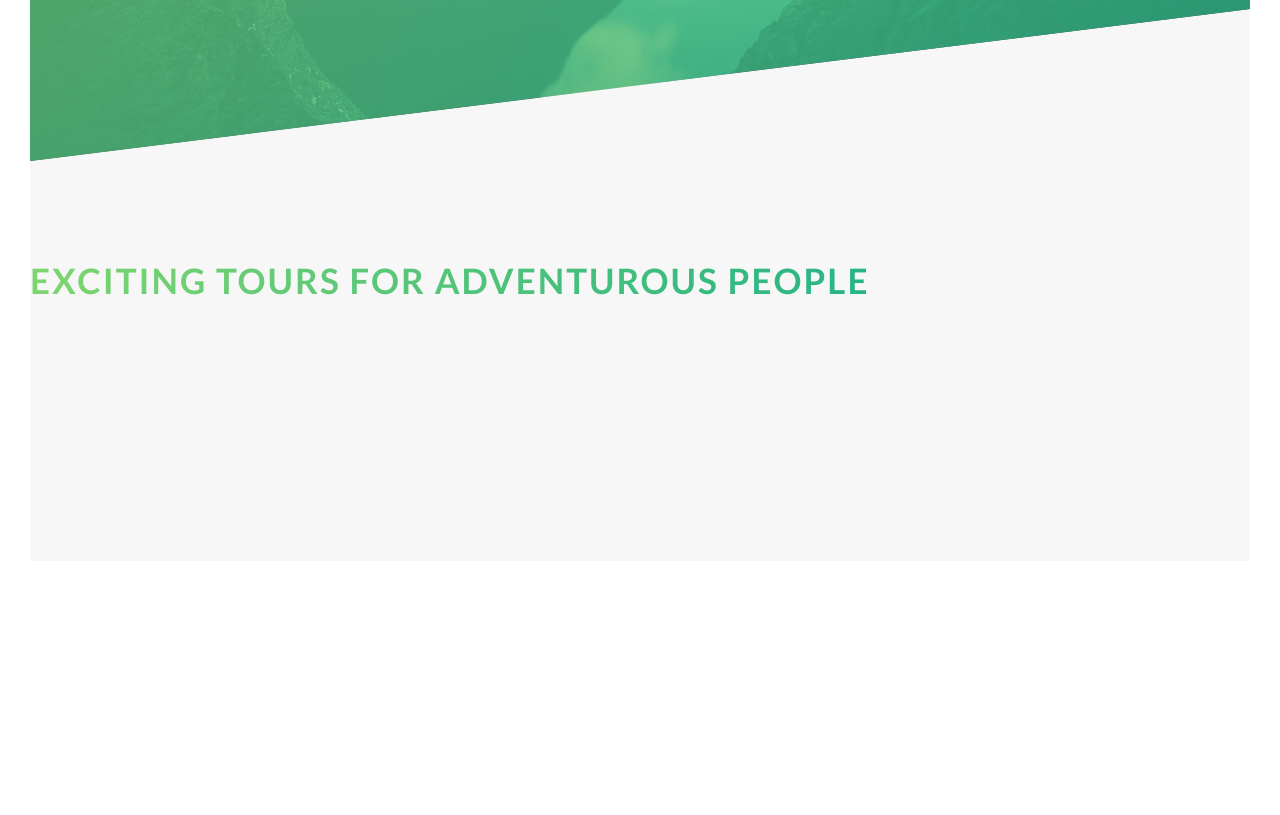
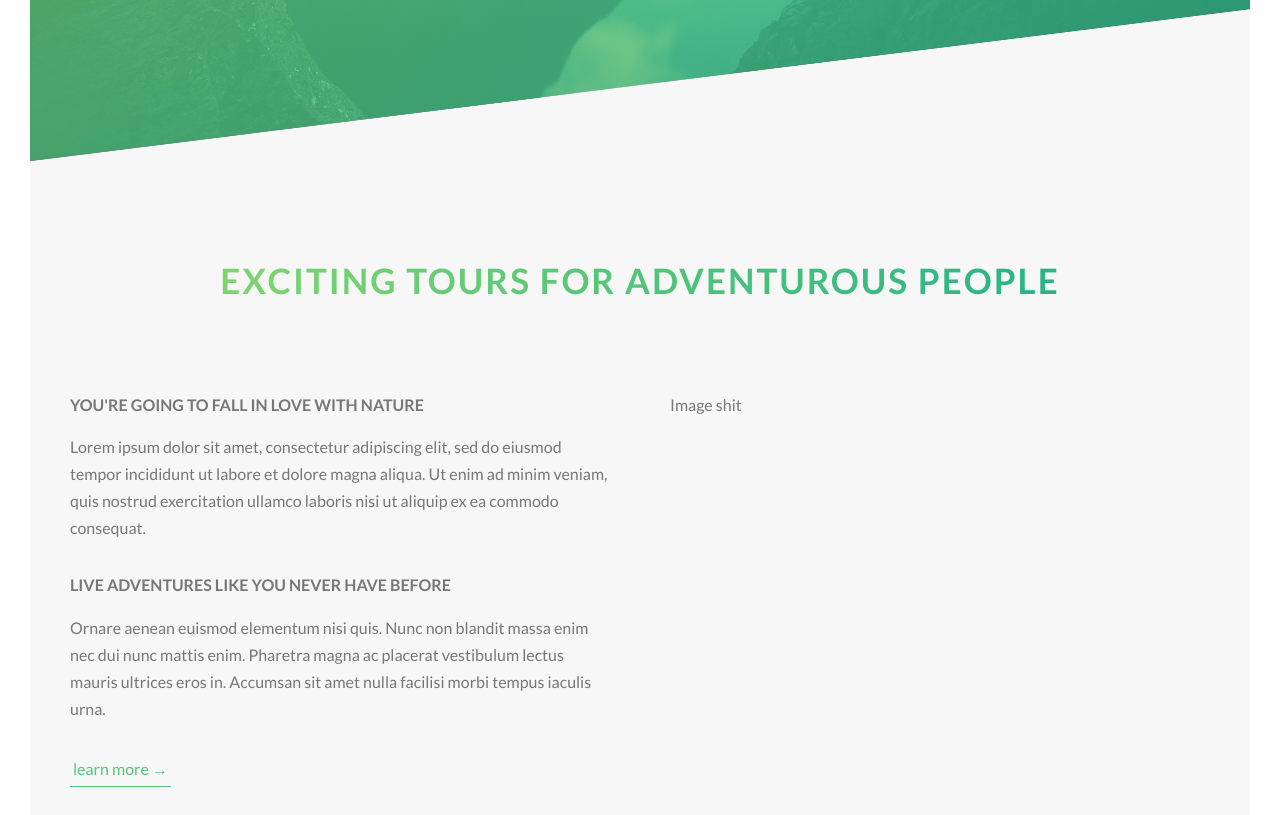
Before and after one commit to paulpapas123/Practicing-CSS, a website: page starter/index.html in a window 1280 px wide. Shown: the part 629-1444 px from the top of the page. Before the commit the page ends 1220 px from the top, so only its background shows below. Drawn offline with Linux system fonts and the light colour scheme; files whose address does not match are found by name.

Commit message:
added more functionality and styling
styled more of the website with additional functionality

```diff
--- a/starter/index.html
+++ b/starter/index.html
@@ -35,7 +35,22 @@
 
         <main>
             <section class="section-about">
-                <h2 class="heading-secondary">Exciting Tours For Adventurous people</h2>
+                <div class="u-center-text u-margin-bottom-Big">
+                    <h2 class="heading-secondary">Exciting Tours For Adventurous people</h2>
+                </div>
+                <div class ="row">
+                <div class = "col-1-of-2">
+                    <h3 class="heading-tertiary u-margin-bottom-Small">You're going to fall in love with nature</h3>
+                    <p class="paragraph">Lorem ipsum dolor sit amet, consectetur adipiscing elit, sed do eiusmod tempor incididunt ut labore et dolore magna aliqua. Ut enim ad minim veniam, quis nostrud exercitation ullamco laboris nisi ut aliquip ex ea commodo consequat.</p>
+
+                    <h3 class="heading-tertiary u-margin-bottom-Small">Live adventures like you never have before</h3>
+                    <p class="paragraph">Ornare aenean euismod elementum nisi quis. Nunc non blandit massa enim nec dui nunc mattis enim. Pharetra magna ac placerat vestibulum lectus mauris ultrices eros in. Accumsan sit amet nulla facilisi morbi tempus iaculis urna. </p>
+                    <a href="#" class="btn-text">learn more &rarr;</a>
+                </div>
+                <div class = "col-1-of-2">
+                    Image shit
+                </div>
+            </div>
             </section>
         </main>
 
--- a/starter/sass/abstract/_variables.scss
+++ b/starter/sass/abstract/_variables.scss
@@ -7,6 +7,8 @@ $color-white:#ffff;
 $color-black: #000;
 $color-grey-light-one:#f7f7f7;
 
+//default font sizes
+$default-font-size: 1.6rem;
 
 //grid variables
 $grid-width: 114rem;
--- a/starter/sass/base/_typography.scss
+++ b/starter/sass/base/_typography.scss
@@ -59,6 +59,20 @@ body {
     transition: all .2s;
 
     &:hover{
-        transform: skewY(2deg);
+        transform: skewY(2deg) skewX(15deg) scale(1.1);
+        text-shadow:.5rem 1rem 2rem rgba($color-black,.2)
     }
 }
+
+.heading-tertiary{
+    font-size: $default-font-size;
+    font-weight: 700;
+    text-transform: uppercase;
+}
+
+.paragraph{
+    font-size: $default-font-size;
+    &:not(:last-child){
+        margin-bottom: 3rem;
+    }
+}
--- a/starter/sass/base/_utilities.scss
+++ b/starter/sass/base/_utilities.scss
@@ -0,0 +1,13 @@
+.u-center-text{
+    text-align: center;
+}
+
+.u-margin-bottom-Big{
+    margin-bottom: 8rem;
+}
+.u-margin-bottom-Medium{
+    margin-bottom: 4rem;
+}
+.u-margin-bottom-Small{
+    margin-bottom: 1.5rem;
+}
--- a/starter/sass/components/_button.scss
+++ b/starter/sass/components/_button.scss
@@ -59,3 +59,28 @@ we dont want weird hyperlink
     }
 
 }
+
+.btn-text {
+    &:link,
+    &:visited{
+        color: $color-primary;
+        display:inline-block;
+        text-decoration: none;
+        border-bottom: 1px solid $color-primary;
+        padding:3px;
+        font-size: $default-font-size;
+        transition: all 0.2s;
+    }
+
+    &:hover{
+        color: $color-white;
+        background-color: $color-primary;
+        box-shadow: 0 1rem 2rem rgba($color-black,0.15);
+        transform: translateY(-2px);
+    }
+
+    &:active{
+        box-shadow: 0 .5rem 1rem rgba($color-black,0.15);
+        transform: translatey(0);
+    }
+}
--- a/starter/sass/layout/_grid.scss
+++ b/starter/sass/layout/_grid.scss
@@ -1,6 +1,6 @@
 .row{
     max-width: $grid-width;
-    background-color:#eee;
+
     margin: 0 auto;
     //centre block elements inside other block elements  shown below
 
@@ -13,7 +13,7 @@
     [class^="col-"]{
         //selects all elements whose class attributes start with col-
 
-        background-color: pink;
+
         float: left;
 
         &:not(:last-child){
```
Also changed, not shown: starter/css/style.css.
